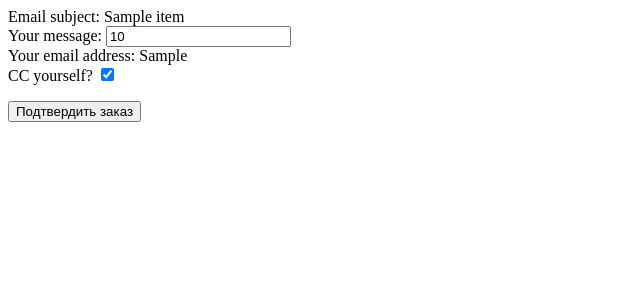
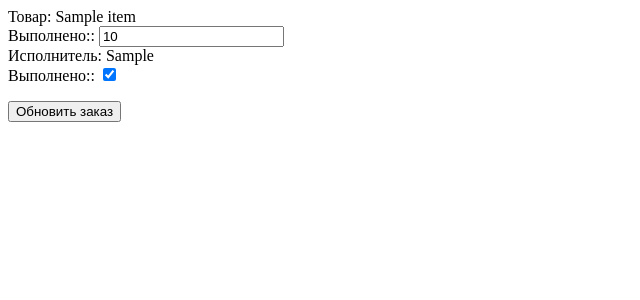
Before and after one commit to logart/lists, a Django app: page /update-order/1 in a window 1280 px wide. Shown: the top 300 px of the page, without its empty margins (0-640 px from the left). Run offline with Django 3.2, Linux system fonts and the light colour scheme; tables that the repository leaves empty hold one stand-in row (values such as "Sample post").

Commit message:
#ATB-18 fixed

```diff
--- a/lists_app/models.py
+++ b/lists_app/models.py
@@ -3,15 +3,22 @@ from django.db import models
 
 # Create your models here.
 
+
 class Item(models.Model):
     name = models.CharField(max_length=200, verbose_name=u"Наименование товара")
 
-    def __str__(self): return self.name
-    def __unicode__(self): return self.name
+    def __str__(self):
+        return self.name
+
+    def __unicode__(self):
+        return self.name
+
+    class Meta:
+        verbose_name = u"Товар"
 
 
 class Order(models.Model):
-    item = models.ForeignKey(Item, blank=False)
-    quantity = models.IntegerField(default=0, blank=False)
-    executor = models.CharField(max_length=30, blank=False)
-    done = models.BooleanField(default=False, blank=False)
+    item = models.ForeignKey(Item, blank=False, verbose_name=u"Товар")
+    quantity = models.IntegerField(default=0, blank=False, verbose_name=u"Количество товара")
+    executor = models.CharField(max_length=30, blank=False, verbose_name=u"Исполнитель")
+    done = models.BooleanField(default=False, blank=False, verbose_name=u"Выполнено")
--- a/lists_app/views.py
+++ b/lists_app/views.py
@@ -1,9 +1,9 @@
 # -*- coding: utf-8 -*-
 # Create your views here.
-from django.http import HttpResponse, HttpResponseRedirect, Http404
+from django.http import HttpResponseRedirect
 from django.shortcuts import render, get_object_or_404
 from lists_app.forms import CreateOrderForm, CreateItemForm, UpdateOrderForm
-from lists_app.models import Order, Item
+from lists_app.models import Order
 
 
 def home(req):
@@ -45,4 +45,9 @@ def update_order(request, pk):
     else:
         form = UpdateOrderForm(instance=order)
 
-    return render(request, 'list_app/show_order.html', {'form': form, 'order': order})
+    executor_verbose_name = Order._meta.get_field("executor").verbose_name.title()
+    item_verbose_name = order.item._meta.verbose_name
+
+    return render(request, 'list_app/show_order.html',
+                  {'form': form, 'order': order, 'executor_verbose_name': executor_verbose_name,
+                   'item_verbose_name': item_verbose_name})
--- a/templates/list_app/show_order.html
+++ b/templates/list_app/show_order.html
@@ -2,22 +2,22 @@
     {% csrf_token %}
     {{ form.non_field_errors }}
     <div class="fieldWrapper">
-        <label for="id_subject">Email subject:</label>
+        {{ item_verbose_name }}:
         {{ order.item.name }}
     </div>
     <div class="fieldWrapper">
         {{ form.quantity.errors }}
-        <label for="id_message">Your message:</label>
+        {{ form.done.label_tag }}:
         {{ form.quantity }}
     </div>
     <div class="fieldWrapper">
-        <label for="id_sender">Your email address:</label>
+        {{ executor_verbose_name }}:
         {{ order.executor }}
     </div>
     <div class="fieldWrapper">
         {{ form.done.errors }}
-        <label for="id_cc_myself">CC yourself?</label>
+        {{ form.done.label_tag }}:
         {{ form.done }}
     </div>
-    <p><input type="submit" value="Подтвердить заказ"/></p>
+    <p><input type="submit" value="Обновить заказ"/></p>
 </form>
```
